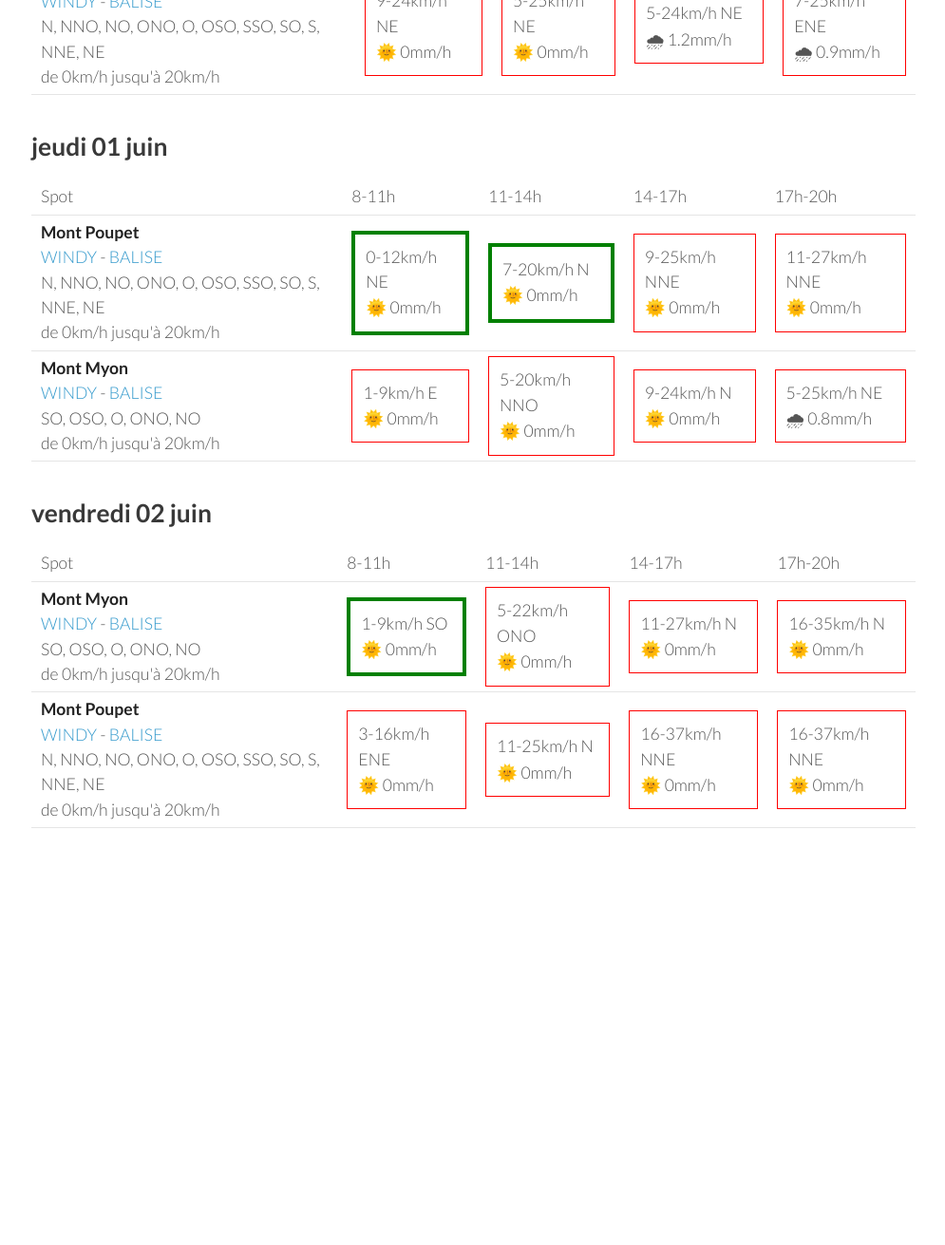
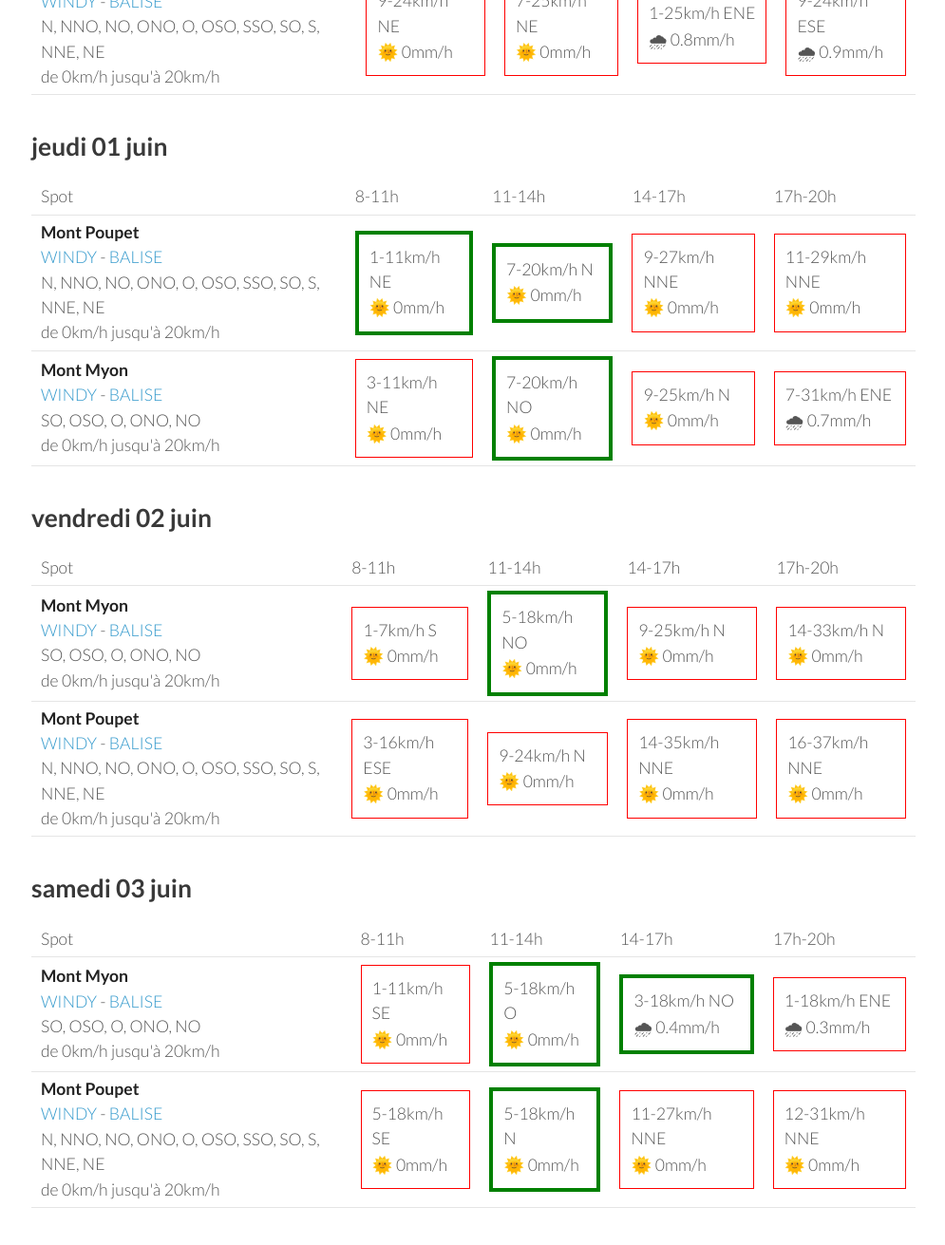
Before and after one commit to parapente-dans-le-nord/parapente-dans-le-nord.github.io, a Jekyll site: the page built from jura.markdown, in a window 1280 px wide and 1400 px high, scrolled down 1298 px. Shown: the top 1311 px of the window at 95% size, without its empty margins (25-1020 px from the left). Built offline with Jekyll 4.4.1, drawn with Linux system fonts in a browser that asks for light colours; before the commit the page ends 2298 px from its top, so only the background shows below that; some of the changed text lies outside the part shown.

Commit message:
update index.markdown

```diff
--- a/jura.markdown
+++ b/jura.markdown
@@ -96,10 +96,10 @@ page mise à jour le lundi 29 mai 06:20
 <tr>
         <td><strong>Mont Myon</strong><br><a href="https://windy.com/46.331/5.397?45.898,5.394,8,m:eWoagj8">WINDY</a> - <span class=""><a href="http://www.balisemeteo.com/balise.php?idBalise=70">BALISE</a> </span><br> <span class="vent-favorable">SO, OSO, O, ONO, NO</span><br><span class="force-vent">de 0km/h jusqu'à 20km/h</span> </td>
 
-            <td><div class="not-flyable"><p>1-14km/h SSE</p><p>🌞 0mm/h</p></div></td>
+            <td><div class="not-flyable"><p>1-14km/h ESE</p><p>🌞 0mm/h</p></div></td>
             <td><div class="not-flyable"><p>9-25km/h SO</p><p>🌞 0mm/h</p></div></td>
-            <td><div class="not-flyable"><p>1-24km/h ONO</p><p>🌧 0.2mm/h</p></div></td>
-            <td><div class="not-flyable"><p>11-29km/h E</p><p>🌧 3.4mm/h</p></div></td>
+            <td><div class="not-flyable"><p>1-25km/h ONO</p><p>🌧 0.5mm/h</p></div></td>
+            <td><div class="not-flyable"><p>5-29km/h NE</p><p>🌧 2.3mm/h</p></div></td>
 
 
     </tr>
@@ -107,9 +107,9 @@ page mise à jour le lundi 29 mai 06:20
         <td><strong>Mont Poupet</strong><br><a href="https://windy.com/46.970/5.876?46.541,5.876,8">WINDY</a> - <span class=""><a href="http://www.balisemeteo.com/balise.php?idBalise=92">BALISE</a> </span><br> <span class="vent-favorable">N, NNO, NO, ONO, O, OSO, SSO, SO, S, NNE, NE</span><br><span class="force-vent">de 0km/h jusqu'à 20km/h</span> </td>
 
             <td><div class="not-flyable"><p>9-24km/h NE</p><p>🌞 0mm/h</p></div></td>
-            <td><div class="not-flyable"><p>5-25km/h NE</p><p>🌞 0mm/h</p></div></td>
-            <td><div class="not-flyable"><p>5-24km/h NE</p><p>🌧 1.2mm/h</p></div></td>
-            <td><div class="not-flyable"><p>7-25km/h ENE</p><p>🌧 0.9mm/h</p></div></td>
+            <td><div class="not-flyable"><p>7-25km/h NE</p><p>🌞 0mm/h</p></div></td>
+            <td><div class="not-flyable"><p>1-25km/h ENE</p><p>🌧 0.8mm/h</p></div></td>
+            <td><div class="not-flyable"><p>9-24km/h ESE</p><p>🌧 0.9mm/h</p></div></td>
 
 
     </tr>
@@ -132,20 +132,20 @@ page mise à jour le lundi 29 mai 06:20
 <tr>
         <td><strong>Mont Poupet</strong><br><a href="https://windy.com/46.970/5.876?46.541,5.876,8">WINDY</a> - <span class=""><a href="http://www.balisemeteo.com/balise.php?idBalise=92">BALISE</a> </span><br> <span class="vent-favorable">N, NNO, NO, ONO, O, OSO, SSO, SO, S, NNE, NE</span><br><span class="force-vent">de 0km/h jusqu'à 20km/h</span> </td>
 
-            <td><div class="flyable"><p>0-12km/h NE</p><p>🌞 0mm/h</p></div></td>
+            <td><div class="flyable"><p>1-11km/h NE</p><p>🌞 0mm/h</p></div></td>
             <td><div class="flyable"><p>7-20km/h N</p><p>🌞 0mm/h</p></div></td>
-            <td><div class="not-flyable"><p>9-25km/h NNE</p><p>🌞 0mm/h</p></div></td>
-            <td><div class="not-flyable"><p>11-27km/h NNE</p><p>🌞 0mm/h</p></div></td>
+            <td><div class="not-flyable"><p>9-27km/h NNE</p><p>🌞 0mm/h</p></div></td>
+            <td><div class="not-flyable"><p>11-29km/h NNE</p><p>🌞 0mm/h</p></div></td>
 
 
     </tr>
 <tr>
         <td><strong>Mont Myon</strong><br><a href="https://windy.com/46.331/5.397?45.898,5.394,8,m:eWoagj8">WINDY</a> - <span class=""><a href="http://www.balisemeteo.com/balise.php?idBalise=70">BALISE</a> </span><br> <span class="vent-favorable">SO, OSO, O, ONO, NO</span><br><span class="force-vent">de 0km/h jusqu'à 20km/h</span> </td>
 
-            <td><div class="not-flyable"><p>1-9km/h E</p><p>🌞 0mm/h</p></div></td>
-            <td><div class="not-flyable"><p>5-20km/h NNO</p><p>🌞 0mm/h</p></div></td>
-            <td><div class="not-flyable"><p>9-24km/h N</p><p>🌞 0mm/h</p></div></td>
-            <td><div class="not-flyable"><p>5-25km/h NE</p><p>🌧 0.8mm/h</p></div></td>
+            <td><div class="not-flyable"><p>3-11km/h NE</p><p>🌞 0mm/h</p></div></td>
+            <td><div class="flyable"><p>7-20km/h NO</p><p>🌞 0mm/h</p></div></td>
+            <td><div class="not-flyable"><p>9-25km/h N</p><p>🌞 0mm/h</p></div></td>
+            <td><div class="not-flyable"><p>7-31km/h ENE</p><p>🌧 0.7mm/h</p></div></td>
 
 
     </tr>
@@ -168,19 +168,19 @@ page mise à jour le lundi 29 mai 06:20
 <tr>
         <td><strong>Mont Myon</strong><br><a href="https://windy.com/46.331/5.397?45.898,5.394,8,m:eWoagj8">WINDY</a> - <span class=""><a href="http://www.balisemeteo.com/balise.php?idBalise=70">BALISE</a> </span><br> <span class="vent-favorable">SO, OSO, O, ONO, NO</span><br><span class="force-vent">de 0km/h jusqu'à 20km/h</span> </td>
 
-            <td><div class="flyable"><p>1-9km/h SO</p><p>🌞 0mm/h</p></div></td>
-            <td><div class="not-flyable"><p>5-22km/h ONO</p><p>🌞 0mm/h</p></div></td>
-            <td><div class="not-flyable"><p>11-27km/h N</p><p>🌞 0mm/h</p></div></td>
-            <td><div class="not-flyable"><p>16-35km/h N</p><p>🌞 0mm/h</p></div></td>
+            <td><div class="not-flyable"><p>1-7km/h S</p><p>🌞 0mm/h</p></div></td>
+            <td><div class="flyable"><p>5-18km/h NO</p><p>🌞 0mm/h</p></div></td>
+            <td><div class="not-flyable"><p>9-25km/h N</p><p>🌞 0mm/h</p></div></td>
+            <td><div class="not-flyable"><p>14-33km/h N</p><p>🌞 0mm/h</p></div></td>
 
 
     </tr>
 <tr>
         <td><strong>Mont Poupet</strong><br><a href="https://windy.com/46.970/5.876?46.541,5.876,8">WINDY</a> - <span class=""><a href="http://www.balisemeteo.com/balise.php?idBalise=92">BALISE</a> </span><br> <span class="vent-favorable">N, NNO, NO, ONO, O, OSO, SSO, SO, S, NNE, NE</span><br><span class="force-vent">de 0km/h jusqu'à 20km/h</span> </td>
 
-            <td><div class="not-flyable"><p>3-16km/h ENE</p><p>🌞 0mm/h</p></div></td>
-            <td><div class="not-flyable"><p>11-25km/h N</p><p>🌞 0mm/h</p></div></td>
-            <td><div class="not-flyable"><p>16-37km/h NNE</p><p>🌞 0mm/h</p></div></td>
+            <td><div class="not-flyable"><p>3-16km/h ESE</p><p>🌞 0mm/h</p></div></td>
+            <td><div class="not-flyable"><p>9-24km/h N</p><p>🌞 0mm/h</p></div></td>
+            <td><div class="not-flyable"><p>14-35km/h NNE</p><p>🌞 0mm/h</p></div></td>
             <td><div class="not-flyable"><p>16-37km/h NNE</p><p>🌞 0mm/h</p></div></td>
 
 
@@ -189,3 +189,39 @@ page mise à jour le lundi 29 mai 06:20
 </tbody>
 </table>
 {:/}
+## samedi 03 juin
+
+{::nomarkdown}
+<table>
+  <tbody>
+    <tr>
+      <td>Spot</td>
+      <td>8-11h</td>
+      <td>11-14h</td>
+      <td>14-17h</td>
+      <td>17h-20h</td>
+    </tr>
+<tr>
+        <td><strong>Mont Myon</strong><br><a href="https://windy.com/46.331/5.397?45.898,5.394,8,m:eWoagj8">WINDY</a> - <span class=""><a href="http://www.balisemeteo.com/balise.php?idBalise=70">BALISE</a> </span><br> <span class="vent-favorable">SO, OSO, O, ONO, NO</span><br><span class="force-vent">de 0km/h jusqu'à 20km/h</span> </td>
+
+            <td><div class="not-flyable"><p>1-11km/h SE</p><p>🌞 0mm/h</p></div></td>
+            <td><div class="flyable"><p>5-18km/h O</p><p>🌞 0mm/h</p></div></td>
+            <td><div class="flyable"><p>3-18km/h NO</p><p>🌧 0.4mm/h</p></div></td>
+            <td><div class="not-flyable"><p>1-18km/h ENE</p><p>🌧 0.3mm/h</p></div></td>
+
+
+    </tr>
+<tr>
+        <td><strong>Mont Poupet</strong><br><a href="https://windy.com/46.970/5.876?46.541,5.876,8">WINDY</a> - <span class=""><a href="http://www.balisemeteo.com/balise.php?idBalise=92">BALISE</a> </span><br> <span class="vent-favorable">N, NNO, NO, ONO, O, OSO, SSO, SO, S, NNE, NE</span><br><span class="force-vent">de 0km/h jusqu'à 20km/h</span> </td>
+
+            <td><div class="not-flyable"><p>5-18km/h SE</p><p>🌞 0mm/h</p></div></td>
+            <td><div class="flyable"><p>5-18km/h N</p><p>🌞 0mm/h</p></div></td>
+            <td><div class="not-flyable"><p>11-27km/h NNE</p><p>🌞 0mm/h</p></div></td>
+            <td><div class="not-flyable"><p>12-31km/h NNE</p><p>🌞 0mm/h</p></div></td>
+
+
+    </tr>
+
+</tbody>
+</table>
+{:/}
```
Also changed, not shown: other parts of jura.markdown (+1 -1 lines).
